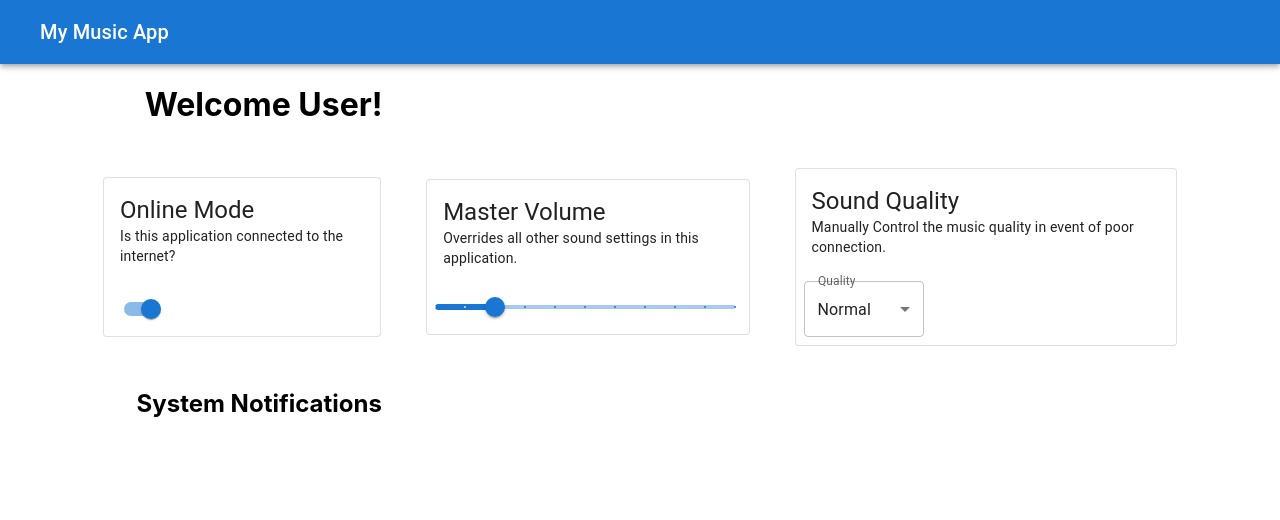
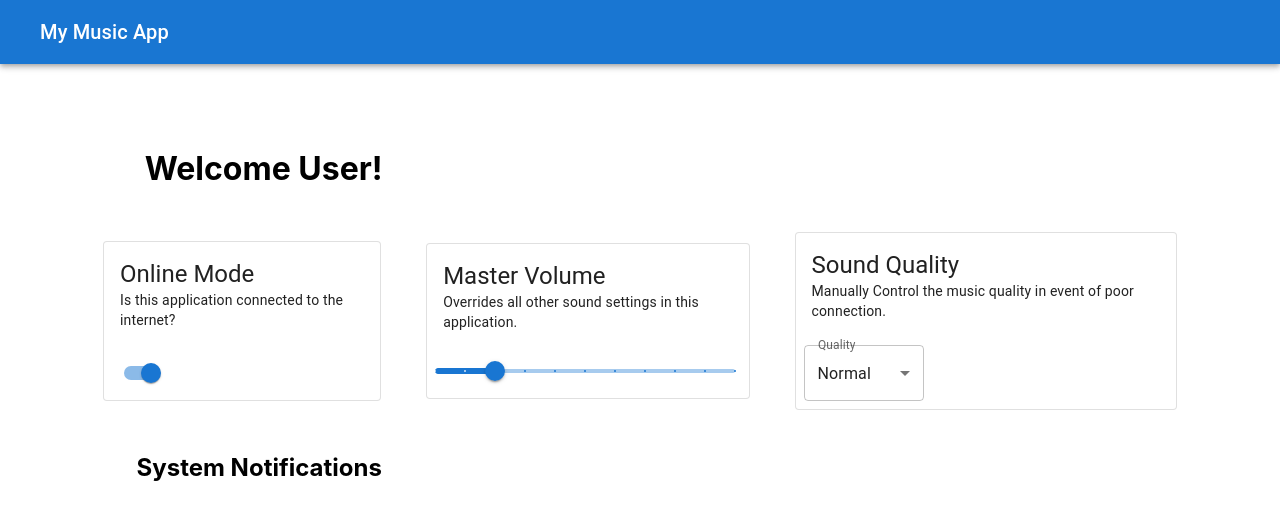
Before and after one commit to JesusAParedes/my-music-app, a React (Create React App) app: page / in a window 1280 px wide. Both pictures are taken after a click on the button "LOGIN". Shown: the top 520 px of the page. Built offline with nearby package versions, Linux system fonts and the light colour scheme.

Commit message:
move some of styling to app.css and styling from dashboard.js to a dashboard.css file as well

```diff
--- a/src/App.css
+++ b/src/App.css
@@ -4,14 +4,9 @@
     display: flex;
     flex-direction: column;
     align-items: center;
-};
+}
 
 .dashboardDiv {
   display: flex;
   justify-content: center;
-
 }
-
-.Login {
-  padding: 20px;
-}
--- a/src/App.js
+++ b/src/App.js
@@ -27,16 +27,16 @@ export default function ButtonAppBar() {
     <div>
       {<NavBar />}
       {loggedIn ? <Dashboard /> :
-      <form className='form' style={{textAlign: 'center', display: 'flex'}}>
+      <form className='form'>
       <TextField id="standard-basic" label="Username*" variant="standard" className='TextField' />
 
       <TextField id="standard-basic" label="Password*" variant="standard" className='TextField' />
       <ThemeProvider theme={theme}>
 
       <Button
+        className='loginButton'
       style={{backgroundColor: '#1976d2', padding: '0px 75px'}}
       variant='contained'
-      className='Login'
       onClick={handleClick}
       >Login</Button>
       </ThemeProvider>
--- /dev/null
+++ b/src/components/Dashboard.css
@@ -0,0 +1,21 @@
+.mainDiv {
+    margin-top: 5%;
+    display: flex;
+    flex-direction: column;
+    justify-content: center;
+    align-content: center;
+    flex-wrap: wrap;
+}
+
+h1, h2 {
+    margin-left: 5%;
+}
+
+.dashboardDiv {
+    display: flex;
+    align-items: center;
+}
+
+.musicDashboard {
+    margin: 2%;
+}
--- a/src/components/Dashboard.js
+++ b/src/components/Dashboard.js
@@ -4,15 +4,13 @@ import CardActions from '@mui/material/CardActions';
 import CardContent from '@mui/material/CardContent';
 import Switch from '@mui/material/Switch';
 import Typography from '@mui/material/Typography';
-import '../App.css'
 import Box from '@mui/material/Box';
 import Slider from '@mui/material/Slider';
-import { Theme, useTheme } from '@mui/material/styles';
-import OutlinedInput from '@mui/material/OutlinedInput';
 import InputLabel from '@mui/material/InputLabel';
 import MenuItem from '@mui/material/MenuItem';
 import FormControl from '@mui/material/FormControl';
-import Select, { SelectChangeEvent } from '@mui/material/Select';
+import Select from '@mui/material/Select';
+import './Dashboard.css';
 
 const label = { inputProps: { 'aria-label': 'Switch demo' } };
 
@@ -30,16 +28,16 @@ function Dashboard () {
     }
 
     return (
-        <div style={{ height: '100%', display: 'flex', flexDirection: 'column', justifyContent: 'center', alignContent: 'center', flexWrap: 'wrap'}}>
-            <h1 style={{ marginLeft: '5%' }}>Welcome User!</h1>
-        <div className="dashboardDiv" style={{ display: 'flex', alignItems: 'center'}}>
+        <div className='mainDiv'>
+            <h1>Welcome User!</h1>
+        <div className="dashboardDiv">
+            <br />
 
-            <br />
             <Card
             className='musicDashboard'
             variant='outlined'
             sx={{ minWidth: 275 }}
-            style={{ margin: '2%'}}>
+            >
       <CardContent>
         <Typography variant="h5" component="div">
           Online Mode
@@ -58,7 +56,7 @@ function Dashboard () {
     className='musicDashboard'
     variant='outlined'
     sx={{ minWidth: 285 }}
-    style={{ margin: '2%'}}>
+    >
       <CardContent>
         <Typography variant="h5" component="div">
         Master Volume
@@ -88,7 +86,7 @@ function Dashboard () {
     className='musicDashboard'
     variant='outlined'
     sx={{ minWidth: 275 }}
-    style={{ margin: '2%'}}>
+    >
       <CardContent>
         <Typography variant="h5" component="div">
         Sound Quality
@@ -107,8 +105,6 @@ function Dashboard () {
         value={quality}
         onChange={handleChange}
         >
-
-
         <MenuItem value={1}>Low</MenuItem>
         <MenuItem value={2}>Normal</MenuItem>
         <MenuItem value={3}>High</MenuItem>
@@ -119,7 +115,7 @@ function Dashboard () {
     </Card>
         </div>
         <div>
-        <h2 style={{ marginLeft: '5%' }}>System Notifications</h2>
+        <h2>System Notifications</h2>
         </div>
         </div>
     )
```
